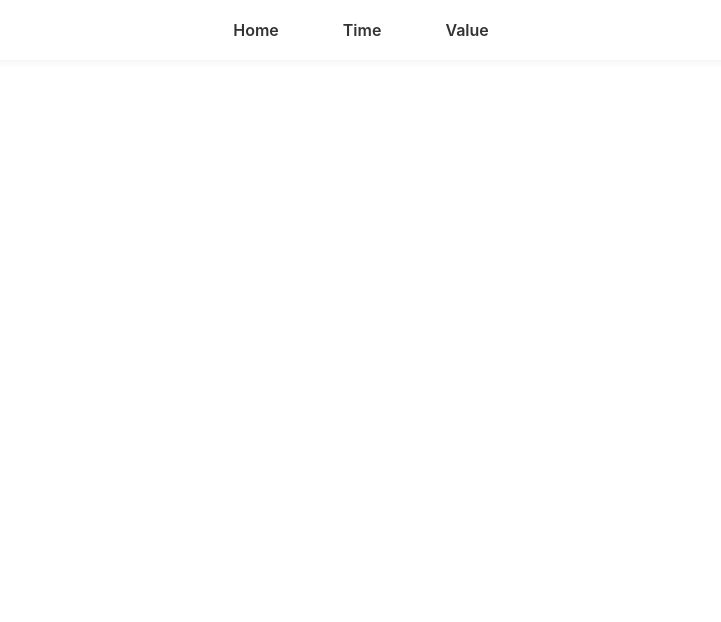
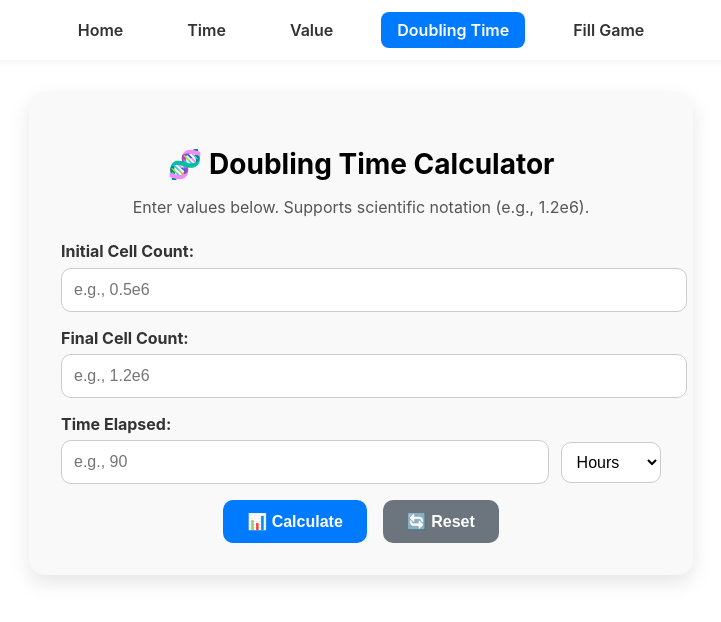
Before and after one commit to tran-matt/miltenyicalc, a React (Create React App) app: page /doubling-time in a window 1280 px wide. Before the commit this address had no page. Shown: the top 622 px of the page, without its empty margins (279-1000 px from the left). Built offline with nearby package versions, Linux system fonts and the light colour scheme.

Commit message:
removed TrainingGame.jsx

```diff
--- a/src/App.js
+++ b/src/App.js
@@ -6,6 +6,7 @@ import ValueCalculator from './components/ValueCalculator';
 import Navbar from './components/Navbar';
 import Home from './Home';
 import GamePerfectFill from './components/GamePerfectFill';
+import DoublingTimeCalculator from './components/DoublingTimeCalculator';
 
 function App() {
   return (
@@ -16,6 +17,7 @@ function App() {
         <Route path="/time" element={<TimeCalculator />} />
         <Route path="/value" element={<ValueCalculator />} />
         <Route path="/game" element={<GamePerfectFill />} />
+        <Route path="/doubling-time" element={<DoublingTimeCalculator />} />
       </Routes>
     </Router>
   );
--- a/src/Home.jsx
+++ b/src/Home.jsx
@@ -26,7 +26,7 @@ function Home() {
         maxWidth: '600px',
         margin: '0 auto 2rem'
       }}>
-        This simple tool lets you quickly calculate time differences in days and hours, or perform value-based operations like adding, averaging, and using scientific notation.
+        This simple tool lets you quickly calculate time differences in days and hours, perform value-based operations like adding or averaging with scientific notation, and simulate timing precision for upstream bioprocessing.
       </p>
 
       <div style={{
@@ -44,7 +44,13 @@ function Home() {
           🔢 Value Calculator
         </Link>
 
-        <Link to="/game" style={buttonStyle}>🎮 Fill Timing Game</Link>
+        <Link to="/doubling-time" style={buttonStyle}>
+          📈 Doubling Time Calculator
+        </Link>
+
+        <Link to="/game" style={buttonStyle}>
+          🎮 Fill Timing Game
+        </Link>
 
       </div>
     </div>
--- /dev/null
+++ b/src/components/DoublingTimeCalculator.jsx
@@ -0,0 +1,193 @@
+import React, { useState } from 'react';
+
+function DoublingTimeCalculator() {
+  const [initial, setInitial] = useState('');
+  const [final, setFinal] = useState('');
+  const [timeElapsed, setTimeElapsed] = useState('');
+  const [timeUnit, setTimeUnit] = useState('hours'); // 'hours' or 'minutes'
+  const [result, setResult] = useState(null);
+
+  const parseInput = (val) => {
+    const parsed = parseFloat(val);
+    return isNaN(parsed) ? null : parsed;
+  };
+
+  const calculateDoublingTime = () => {
+    const N0 = parseInput(initial);
+    const Nt = parseInput(final);
+    let t = parseInput(timeElapsed);
+
+    if (N0 > 0 && Nt > N0 && t > 0) {
+      if (timeUnit === 'minutes') t = t / 60;
+
+      const Td = (t * Math.log(2)) / Math.log(Nt / N0);
+      setResult({
+        value: Td,
+        scientific: Td.toExponential(3),
+        formatted: Td.toLocaleString(undefined, { maximumFractionDigits: 2 }),
+      });
+    } else {
+      setResult('⚠️ Invalid input. Ensure: Final > Initial and Time > 0.');
+    }
+  };
+
+  const reset = () => {
+    setInitial('');
+    setFinal('');
+    setTimeElapsed('');
+    setResult(null);
+  };
+
+  return (
+    <div style={styles.container}>
+      <h2 style={styles.heading}>🧬 Doubling Time Calculator</h2>
+      <p style={styles.subtext}>Enter values below. Supports scientific notation (e.g., 1.2e6).</p>
+
+      <div style={styles.inputGroup}>
+        <label style={styles.label}>Initial Cell Count:</label>
+        <input
+          type="text"
+          placeholder="e.g., 0.5e6"
+          value={initial}
+          onChange={(e) => setInitial(e.target.value)}
+          style={styles.input}
+        />
+      </div>
+
+      <div style={styles.inputGroup}>
+        <label style={styles.label}>Final Cell Count:</label>
+        <input
+          type="text"
+          placeholder="e.g., 1.2e6"
+          value={final}
+          onChange={(e) => setFinal(e.target.value)}
+          style={styles.input}
+        />
+      </div>
+
+      <div style={styles.inputGroup}>
+        <label style={styles.label}>Time Elapsed:</label>
+        <div style={styles.timeRow}>
+          <input
+            type="text"
+            placeholder="e.g., 90"
+            value={timeElapsed}
+            onChange={(e) => setTimeElapsed(e.target.value)}
+            style={{ ...styles.input, flex: 1 }}
+          />
+          <select
+            value={timeUnit}
+            onChange={(e) => setTimeUnit(e.target.value)}
+            style={styles.unitSelect}
+          >
+            <option value="hours">Hours</option>
+            <option value="minutes">Minutes</option>
+          </select>
+        </div>
+      </div>
+
+      <div style={styles.buttonRow}>
+        <button onClick={calculateDoublingTime} style={styles.buttonPrimary}>📊 Calculate</button>
+        <button onClick={reset} style={styles.buttonSecondary}>🔄 Reset</button>
+      </div>
+
+      {result && typeof result === 'object' && (
+        <div style={styles.resultBox}>
+          <p><strong>Doubling Time:</strong> {result.scientific} <span style={{ color: '#777' }}>({result.formatted} hours)</span></p>
+        </div>
+      )}
+
+      {typeof result === 'string' && (
+        <p style={{ color: '#dc3545', marginTop: '1rem', fontWeight: 'bold' }}>{result}</p>
+      )}
+    </div>
+  );
+}
+
+const styles = {
+  container: {
+    maxWidth: '600px',
+    margin: '2rem auto',
+    padding: '2rem',
+    borderRadius: '16px',
+    backgroundColor: '#f9f9f9',
+    boxShadow: '0 8px 20px rgba(0,0,0,0.1)',
+    fontFamily: 'Inter, Arial, sans-serif',
+    textAlign: 'center'
+  },
+  heading: {
+    fontSize: '1.75rem',
+    marginBottom: '0.5rem'
+  },
+  subtext: {
+    fontSize: '1rem',
+    marginBottom: '1.5rem',
+    color: '#555'
+  },
+  inputGroup: {
+    textAlign: 'left',
+    marginBottom: '1rem'
+  },
+  label: {
+    display: 'block',
+    marginBottom: '0.4rem',
+    fontWeight: 'bold',
+    color: '#333'
+  },
+  input: {
+    width: '100%',
+    padding: '0.75rem',
+    fontSize: '1rem',
+    borderRadius: '10px',
+    border: '1px solid #ccc'
+  },
+  timeRow: {
+    display: 'flex',
+    gap: '0.75rem',
+    alignItems: 'center'
+  },
+  unitSelect: {
+    padding: '0.65rem',
+    borderRadius: '10px',
+    border: '1px solid #ccc',
+    fontSize: '1rem',
+    backgroundColor: '#fff',
+    cursor: 'pointer'
+  },
+  buttonRow: {
+    display: 'flex',
+    gap: '1rem',
+    justifyContent: 'center',
+    marginTop: '1rem'
+  },
+  buttonPrimary: {
+    padding: '0.75rem 1.5rem',
+    backgroundColor: '#007bff',
+    color: 'white',
+    border: 'none',
+    borderRadius: '10px',
+    fontSize: '1rem',
+    fontWeight: '600',
+    cursor: 'pointer'
+  },
+  buttonSecondary: {
+    padding: '0.75rem 1.5rem',
+    backgroundColor: '#6c757d',
+    color: 'white',
+    border: 'none',
+    borderRadius: '10px',
+    fontSize: '1rem',
+    fontWeight: '600',
+    cursor: 'pointer'
+  },
+  resultBox: {
+    marginTop: '2rem',
+    backgroundColor: '#fff',
+    padding: '1rem',
+    borderRadius: '12px',
+    boxShadow: '0 2px 10px rgba(0,0,0,0.05)',
+    fontSize: '1.1rem'
+  }
+};
+
+export default DoublingTimeCalculator;
--- a/src/components/Navbar.jsx
+++ b/src/components/Navbar.jsx
@@ -18,6 +18,13 @@ function Navbar() {
         <Link to="/value" style={{ ...linkStyle, ...(isActive('/value') ? activeStyle : {}) }}>
           Value
         </Link>
+        <Link to="/doubling-time" style={{ ...linkStyle, ...(isActive('/doubling-time') ? activeStyle : {}) }}>
+          Doubling Time
+        </Link>
+        <Link to="/game" style={{ ...linkStyle, ...(isActive('/game') ? activeStyle : {}) }}>
+          Fill Game
+        </Link>
+
       </div>
     </nav>
   );
```
